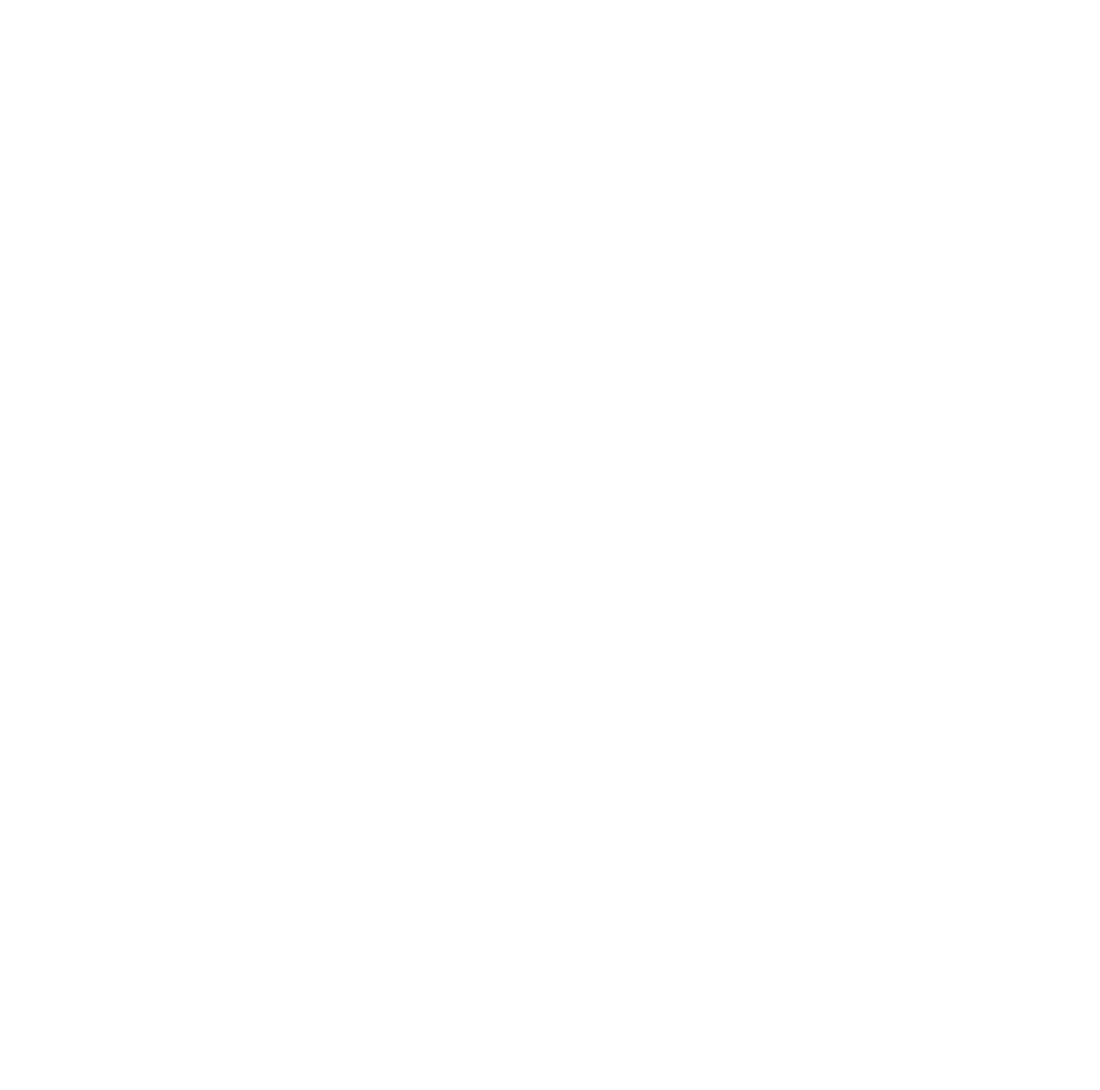
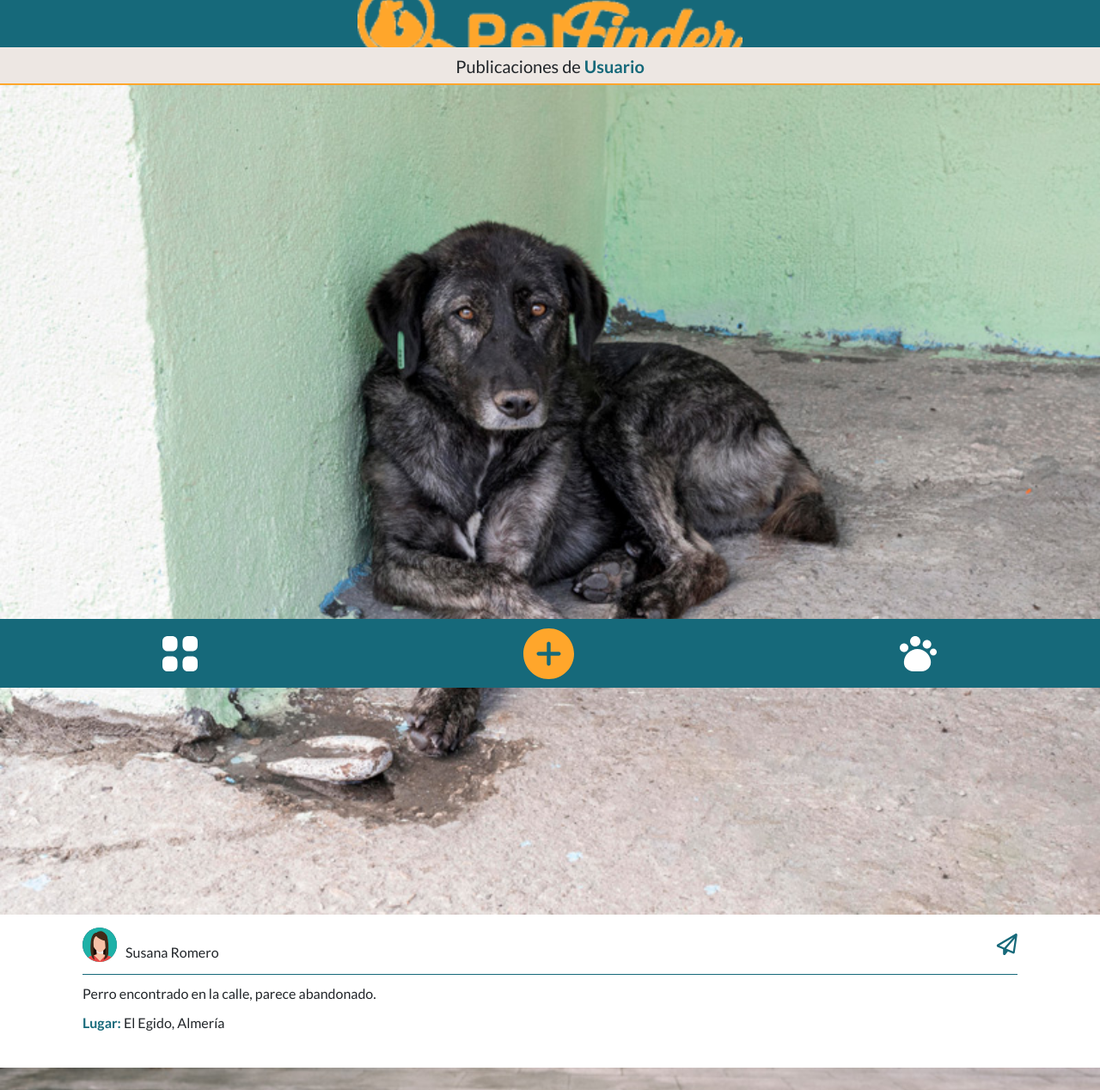
Before and after one commit to AlarconCode/PetFinder, an Angular app: page /perfil-publico in a window 1280 px wide. Before the commit this address led to /. Shown: the top 1268 px of the page at 86% size. Before the commit the page ends 800 px from the top, so only its background shows below. Built offline with nearby package versions, Linux system fonts and the light colour scheme.

Commit message:
creacion maquetacion de pagina de perfil publico

```diff
--- a/src/app/app-routing.module.ts
+++ b/src/app/app-routing.module.ts
@@ -18,7 +18,7 @@ const routes: Routes = [
   {path: 'mi-perfil', component: ProfilePageComponent},
   {path: 'registro', component: RegisterPageComponent},
   {path: 'login', component: LoginPageComponent},
-  {path: 'perfil', component: PublicProfilePageComponent},
+  {path: 'perfil-publico', component: PublicProfilePageComponent},
   {path: 'contacto', component: ContactPageComponent}
 ];
 
--- a/src/app/component/footer/footer.component.html
+++ b/src/app/component/footer/footer.component.html
@@ -1,4 +1,4 @@
-<footer *ngIf="router.url === '/mi-perfil' || router.url === '/home' || router.url === '/perfil'" >
+<footer *ngIf="router.url === '/mi-perfil' || router.url === '/home' || router.url === '/perfil-publico'" >
     <a routerLink="home" class="icon-container">
         <img id="icon-feed" src="../../../assets/icons/icon-feed.svg" alt="icono para ir al feed">
     </a>
--- a/src/app/pages/home-page/home-page.component.css
+++ b/src/app/pages/home-page/home-page.component.css
@@ -42,6 +42,11 @@
     align-self: flex-end;
 }
 
+.nameUser:hover, .nameUser::selection {
+    color: var(--turquoise);
+    cursor: pointer;
+}
+
 .mainCard {
     margin: 0 auto;
     width: 85%;
--- a/src/app/pages/home-page/home-page.component.html
+++ b/src/app/pages/home-page/home-page.component.html
@@ -2,7 +2,7 @@
     <div class="cardPost-container">
         <img src="../../../assets/img/perro-triste.jpg" alt="Perro triste abandonado" class="imgCard">
         <div class="headerCard">
-            <div class="user">
+            <div class="user" (click)="goToPublicProfile()">
                 <img src="../../../assets/img/avatar-user-default.svg" alt="avatar del usuario" class="avatarUser">
                 <p class="nameUser">Susana Romero</p>
             </div>
@@ -18,7 +18,7 @@
     <div class="cardPost-container">
         <img src="../../../assets/img/grupo--gatos-callejeros.jpg" alt="Perro triste abandonado" class="imgCard">
         <div class="headerCard">
-            <div class="user">
+            <div class="user" (click)="goToPublicProfile()">
                 <img src="../../../assets/img/avatar-user-default.svg" alt="" class="avatarUser">
                 <p class="nameUser">Raquel Sánchez</p>
             </div>
--- a/src/app/pages/home-page/home-page.component.ts
+++ b/src/app/pages/home-page/home-page.component.ts
@@ -17,4 +17,8 @@ export class HomePageComponent {
     this.router.navigateByUrl('contacto')
   }
 
+  goToPublicProfile() {
+    this.router.navigateByUrl('perfil-publico')
+  }
+
 }
--- a/src/app/pages/public-profile-page/public-profile-page.component.css
+++ b/src/app/pages/public-profile-page/public-profile-page.component.css
@@ -0,0 +1,98 @@
+.container-profile {
+    margin-bottom: 95px;
+}
+
+.header-profile {
+    width: 100%;
+    margin: 55px auto 0 auto;
+    background-color: var(--grey);
+    padding: 10px 30px 0 30px;
+    display: flex;
+    flex-direction: column;
+    justify-content: center;
+    align-items: center;
+    position: fixed;
+    top:0;
+    border-bottom: 2px solid var(--yellow);
+}
+
+.header-profile h3 {
+    font-size: var(--h3-size);
+    color: var(--text);
+}
+
+.header-profile span {
+    font-size: var(--h3-size);
+}
+
+.header-profile p {
+    font-size: var(--p-size);
+    color: var(--text);
+    padding: 0;
+}
+
+.cardPost-container {
+    margin-top: 40px;
+}
+
+.imgCard {
+    width: 100%;
+}
+
+.headerCard {
+    margin: 0 auto;
+    width: 85%;
+    height: 70px;
+    display: flex;
+    justify-content: space-between;
+    align-items: center;
+    border-bottom: 1px solid var(--turquoise);
+}
+
+.user {
+    /* border: solid violet; */
+    min-width: 200px;
+    width: 80%;
+    display: flex;
+    justify-content: start;
+    align-items: center;
+    column-gap: 10px;
+
+}
+
+.avatarUser {
+    width: 40px;
+    height: 40px;
+    border-radius: 100%;
+    background-color: var(--turquoise);
+}
+
+.nameUser {
+    font-size: var(--p-size);
+    color: var(--text);
+    margin-top: 35px;
+    align-self: flex-end;
+}
+
+.mainCard {
+    margin: 0 auto;
+    width: 85%;
+    padding-top: 10px;
+}
+
+.commentUser {
+    font-size: var(--p-size);
+    color: var(--text);
+}
+
+.place {
+    font-size: var(--p-size);
+    color: var(--text);
+    margin-top: 10px;
+}
+
+span {
+    font-size: var(--p-size);
+    color: var(--turquoise);
+    font-weight: bold;
+}
--- a/src/app/pages/public-profile-page/public-profile-page.component.html
+++ b/src/app/pages/public-profile-page/public-profile-page.component.html
@@ -1 +1,39 @@
-<p>public-profile-page works!</p>
+<div class="container-profile">
+    <div class="header-profile">
+        <h3>Publicaciones de <span>Usuario</span></h3>
+        <!-- <p>He encontrado varias mascotas por mi urbanización</p> -->
+    </div>
+    <div class="cardPost-container">
+        <img src="../../../assets/img/perro-triste.jpg" alt="Perro triste abandonado" class="imgCard">
+        <div class="headerCard">
+            <div class="user">
+                <img src="../../../assets/img/avatar-user-default.svg" alt="avatar del usuario" class="avatarUser">
+                <p class="nameUser">Susana Romero</p>
+            </div>
+            <img src="../../../assets/icons/icon-contact-form.svg" alt="icono para contactar" (click)="goToContactForm()">
+        </div>
+        <div class="mainCard">
+            <div class="commentUser">
+                Perro encontrado en la calle, parece abandonado.
+            </div>
+            <div class="place"><span>Lugar: </span>El Egido, Almería</div>
+        </div>
+    </div>
+    <div class="cardPost-container">
+        <img src="../../../assets/img/grupo--gatos-callejeros.jpg" alt="Perro triste abandonado" class="imgCard">
+        <div class="headerCard">
+            <div class="user">
+                <img src="../../../assets/img/avatar-user-default.svg" alt="" class="avatarUser">
+                <p class="nameUser">Raquel Sánchez</p>
+            </div>
+            <img src="../../../assets/icons/icon-contact-form.svg" alt="icono para contactar" (click)="goToContactForm()">
+        </div>
+        <div class="mainCard">
+            <div class="commentUser">
+                Gatos encontrados por las calle.
+            </div>
+            <div class="place"><span>Lugar: </span>Roquetas de Mar, Almería</div>
+        </div>
+    </div>
+
+</div>
--- a/src/app/pages/public-profile-page/public-profile-page.component.ts
+++ b/src/app/pages/public-profile-page/public-profile-page.component.ts
@@ -1,4 +1,5 @@
 import { Component } from '@angular/core';
+import { Router } from '@angular/router';
 
 @Component({
   selector: 'app-public-profile-page',
@@ -7,4 +8,10 @@ import { Component } from '@angular/core';
 })
 export class PublicProfilePageComponent {
 
+  constructor(private router:Router) {}
+
+  goToContactForm() {
+    this.router.navigateByUrl('contacto')
+  }
+
 }
```
